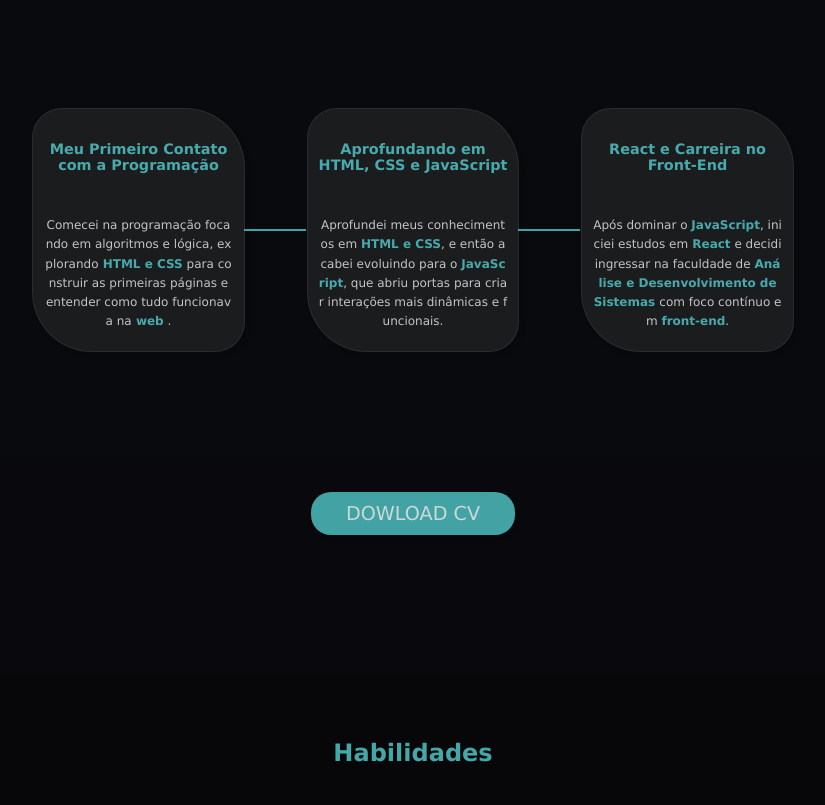
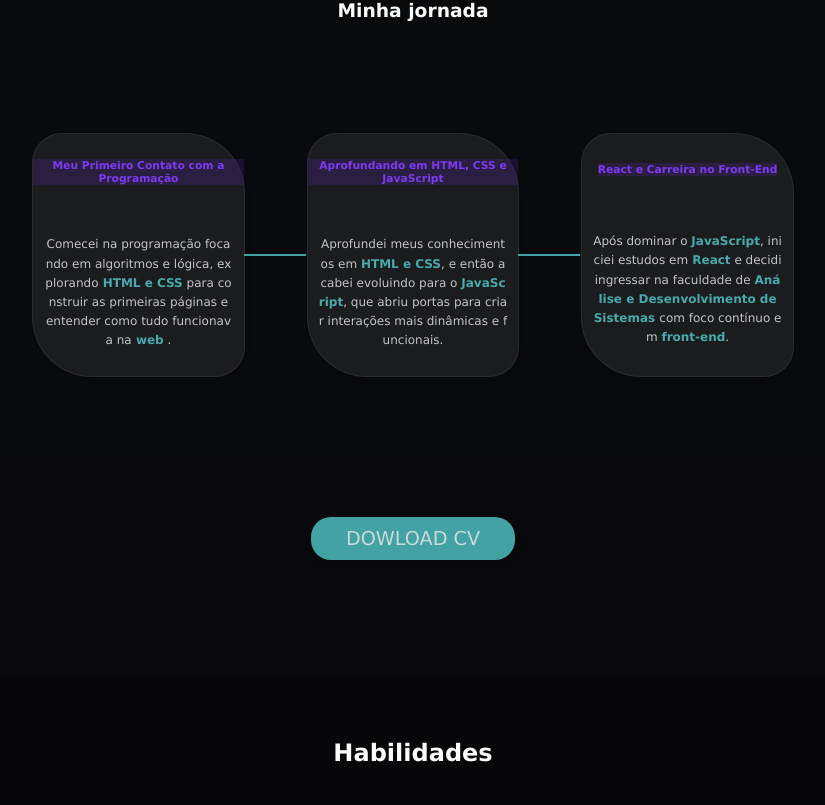
Before and after one commit to diegoramosds/projeto-portfolio, a React (Vite) app in the folder projeto-portfolio/: page / in a window 1280 px wide. Shown: the part 1575-2380 px from the top of the page, without its empty margins (227-1052 px from the left). Built offline with nearby package versions, Linux system fonts and the light colour scheme.

Commit message:
Root de cores

```diff
--- a/projeto-portfolio/src/styles/global.css
+++ b/projeto-portfolio/src/styles/global.css
@@ -2,6 +2,37 @@
   margin: 0;
   padding: 0;
 }
+
+/* darmode */
+:root {
+  --background: #121928;
+  --background-transparent: rgba(14, 18, 31, 0.445);
+  --background-secondary: #182135b9;
+  --title: #f8fafc;
+  --muted-foreground: #a9a5ff;
+  --secondary: #223247;
+  --secondary-hover: #1d2a3b;
+  --subTitle: #a5adc6;
+  --accent: #7e3af2;
+  --box-shadow: #7e3af238;
+  --accent-transparent: #5a2aac3b;
+  --destructive: #9f1b32;
+  }
+/* ligthmode */
+/* :root {
+--background: #f8fafc;
+--foreground: #121928;
+--card: #ffffff;
+--primary: #a9a5ff;
+--secondary: #f5f8fb;
+--muted-foreground: #697287;
+--accent: #7e3af2;
+--destructive: #f43f5e;
+--border: #e2eaf2;
+} */
+
+
+
 html,body {
   overflow-x: hidden;
 }
@@ -10,45 +41,27 @@ body {
   font-family: 'Lucida Sans', 'Lucida Sans Regular', 'Lucida Grande', 'Lucida Sans Unicode', Geneva, Verdana, sans-serif;
 }
 
-h1,h2 {
-  color: #51c9cbd2;
-  text-align: center;
-  height: 0;
+h1,h2, h3 {
+  color: var(--title);
 }
-h3 {
-  font-size: 1.3em;
-  color: #51c9cbd2;
-  margin-top: 1em;
-}
+
 h6 {
-  font-size: .9em;
-  color: #51c9cbd2;
-  margin-top: .5em;
-  padding: 5px;
-
+  color: var(--accent);
+  background-color: var(--accent-transparent);
 }
 .important-name {
   color: #51c9cbd2;
 }
 
 button {
-  color: white;
-  background-color: #51c9cbd2;
-  display: flex;
-  align-items: center;
-  justify-content: center;
-  width: 200px;
-  height: 38px;
-  margin: 30px auto;
+  color: var(--title);
+  background-color: var(--accent);
   cursor: pointer;
-  font-size: 1.3em;
-  border-radius: 10px;
   border: none;
-  transition: background-color 0.3s, color 0.3s;
+  transition: all 0.3s, color 0.3s;
 }
 button:hover {
-  color: rgba(255, 255, 255, 0.719);
- background-color:#51c9cb8f;
+
 }
 
 ::-webkit-scrollbar {
```
